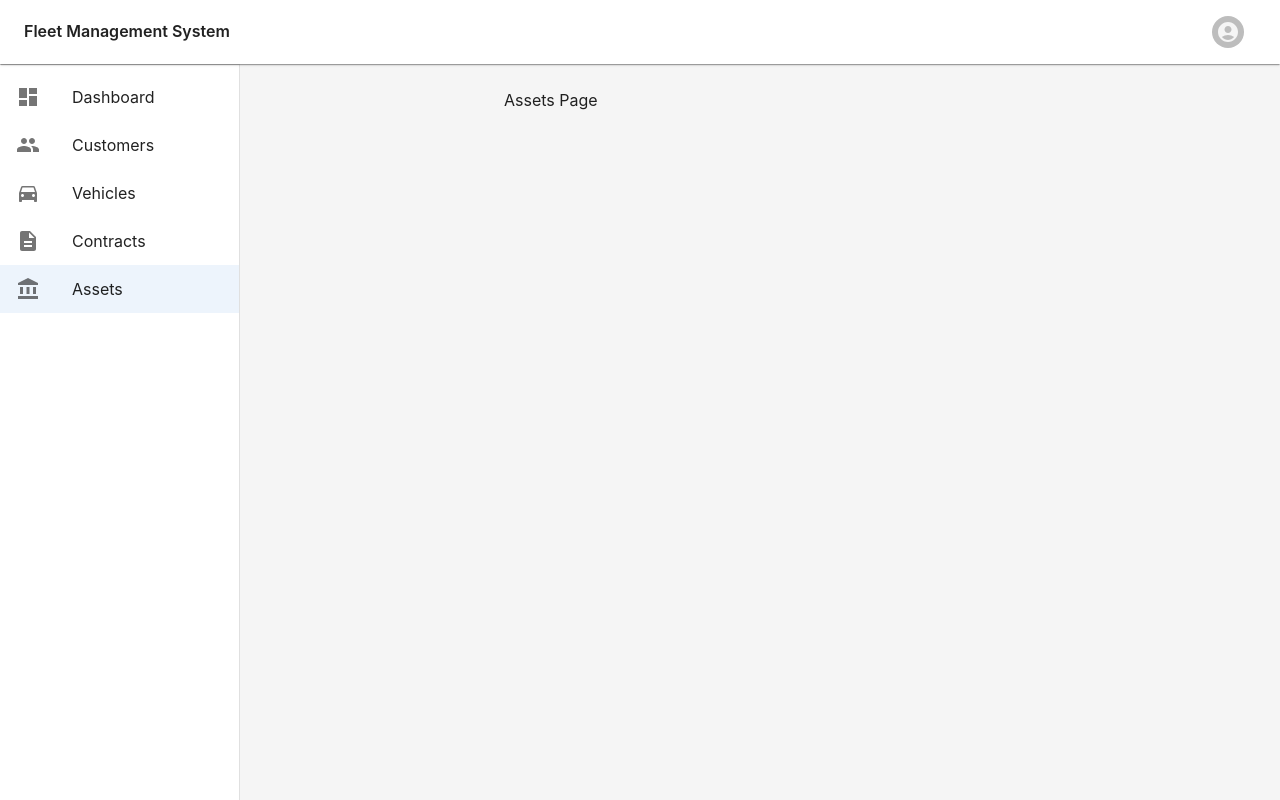
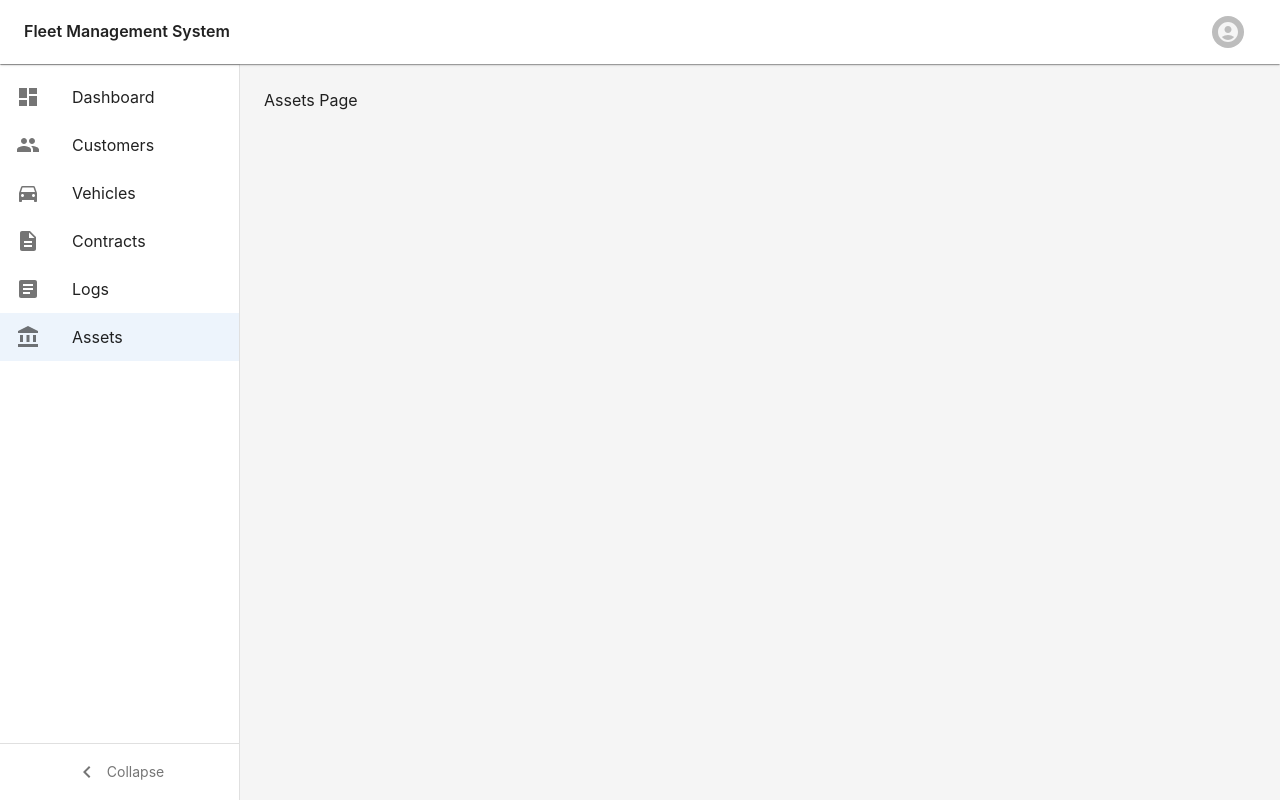
Before and after one commit to AdmirDemaj1/fleet-frontend, a React (Vite) app: page /assets in a window 1280 px wide. Built offline with nearby package versions, Linux system fonts and the light colour scheme; no server answers.

Commit message:
sidebar collapses, fixed the gap and added routes

```diff
--- a/src/routes/AppRoutes.tsx
+++ b/src/routes/AppRoutes.tsx
@@ -12,15 +12,32 @@ export const AppRoutes: React.FC = () => {
     <Routes>
       <Route path="/" element={<DashboardLayout />}>
         <Route index element={<Navigate to="/customers" replace />} />
+
         <Route path="customers">
           <Route index element={<CustomersPage />} />
           <Route path="new" element={<CreateCustomerPage />} />
-          {/* <Route path=":id" element={<CustomerDetailsPage />} /> */}
+          <Route path=":id" element={<div>New Vehicle Page</div>} />
           <Route path=":id/edit" element={<EditCustomerPage />} />
         </Route>
-        {/* Add other routes here */}
-        <Route path="vehicles" element={<div>Vehicles Page</div>} />
-        <Route path="contracts" element={<div>Contracts Page</div>} />
+
+
+        <Route path="vehicles">
+          <Route index element={<div>Vehicles Pager</div>} />
+          <Route path="new" element={<div>New Vehicle Page</div>} />
+          <Route path=":id/edit" element={<div>edit Vehicle Page</div>} />
+        </Route>
+
+
+        <Route path="contracts">
+          <Route index element={<div>Contracts Pager</div>} />
+          <Route path="new" element={<div>New Contract Pager</div>} />
+          <Route path=":id/edit" element={<div>Edit Contract Page</div>} />
+        </Route>
+
+        <Route path='logs' element={<div>Logs Page</div>} />
+
+
+
         <Route path="assets" element={<div>Assets Page</div>} />
       </Route>
     </Routes>
--- a/src/shared/components/Layout/DashboardLayout.tsx
+++ b/src/shared/components/Layout/DashboardLayout.tsx
@@ -5,12 +5,18 @@ import { Header } from './Header';
 import { Sidebar } from './Sidebar';
 
 const drawerWidth = 240;
+const collapsedDrawerWidth = 64; // Width when only icons are visible
 
 export const DashboardLayout: React.FC = () => {
   const [mobileOpen, setMobileOpen] = useState(false);
+  const [collapsed, setCollapsed] = useState(false); // New state for collapsed sidebar
 
   const handleDrawerToggle = () => {
     setMobileOpen(!mobileOpen);
+  };
+
+  const handleSidebarCollapse = () => {
+    setCollapsed(!collapsed);
   };
 
   return (
@@ -18,17 +24,19 @@ export const DashboardLayout: React.FC = () => {
       <CssBaseline />
       <Header onMenuClick={handleDrawerToggle} />
       <Sidebar
-        drawerWidth={drawerWidth}
+        drawerWidth={collapsed ? collapsedDrawerWidth : drawerWidth} // Use different width based on collapsed state
         mobileOpen={mobileOpen}
         onClose={handleDrawerToggle}
+        collapsed={collapsed} // Pass collapsed state
+        onCollapse={handleSidebarCollapse} // Pass collapse handler
       />
       <Box
         component="main"
         sx={{
           flexGrow: 1,
           p: 3,
-          width: { sm: `calc(100% - ${drawerWidth}px)` },
-          ml: { sm: `${drawerWidth}px` }
+          width: { sm: `calc(100% - ${collapsed ? collapsedDrawerWidth : drawerWidth}px)` },
+          // Adjust margin based on collapsed state
         }}
       >
         <Toolbar />
--- a/src/shared/components/Layout/Sidebar.tsx
+++ b/src/shared/components/Layout/Sidebar.tsx
@@ -9,20 +9,27 @@ import {
   ListItemText,
   Toolbar,
   Divider,
-  Box
+  Box,
+  IconButton,
+  Typography
 } from '@mui/material';
 import {
   Dashboard,
   People,
   DirectionsCar,
   Description,
-  AccountBalance
+  AccountBalance,
+  Article,
+  ChevronLeft,
+  ChevronRight
 } from '@mui/icons-material';
 
 interface SidebarProps {
   drawerWidth: number;
   mobileOpen: boolean;
   onClose: () => void;
+  collapsed: boolean;
+  onCollapse: () => void;
 }
 
 const menuItems = [
@@ -30,16 +37,22 @@ const menuItems = [
   { text: 'Customers', icon: <People />, path: '/customers' },
   { text: 'Vehicles', icon: <DirectionsCar />, path: '/vehicles' },
   { text: 'Contracts', icon: <Description />, path: '/contracts' },
+  { text: 'Logs', icon: <Article />, path: '/logs' },
   { text: 'Assets', icon: <AccountBalance />, path: '/assets' }
 ];
 
-export const Sidebar: React.FC<SidebarProps> = ({ drawerWidth, mobileOpen, onClose }) => {
+export const Sidebar: React.FC<SidebarProps> = ({ drawerWidth, mobileOpen, onClose, collapsed, onCollapse }) => {
   const navigate = useNavigate();
   const location = useLocation();
 
   const drawer = (
-    <div>
-      <Toolbar />
+    <Box sx={{ display: 'flex', flexDirection: 'column', height: '100%' }}>
+      <Box>
+        <Toolbar>
+          <IconButton onClick={onCollapse}>
+            {collapsed ? <ChevronRight /> : <ChevronLeft />}
+          </IconButton>
+        </Toolbar>
         <Divider />
         <List>
           {menuItems.map((item) => (
@@ -52,12 +65,23 @@ export const Sidebar: React.FC<SidebarProps> = ({ drawerWidth, mobileOpen, onClo
                 }}
               >
                 <ListItemIcon>{item.icon}</ListItemIcon>
-              <ListItemText primary={item.text} />
+                <ListItemText primary={collapsed ? '' : item.text} />
               </ListItemButton>
             </ListItem>
           ))}
         </List>
-    </div>
+      </Box>
+      <Box sx={{ flexGrow: 1 }} /> {/* This will push the collapse button to the bottom */}
+      <Divider />
+      <Box sx={{ p: 1, textAlign: 'center' }}>
+        <IconButton onClick={onCollapse} sx={{ width: '100%' }}>
+          {collapsed ? <ChevronRight /> : <ChevronLeft />}
+          <Typography variant="body2" sx={{ ml: 1, display: collapsed ? 'none' : 'inline' }}>
+            Collapse
+          </Typography>
+        </IconButton>
+      </Box>
+    </Box>
   );
 
   return (
@@ -83,7 +107,7 @@ export const Sidebar: React.FC<SidebarProps> = ({ drawerWidth, mobileOpen, onClo
           display: { xs: 'none', sm: 'block' },
           '& .MuiDrawer-paper': { boxSizing: 'border-box', width: drawerWidth }
         }}
-        open
+        open={true}
       >
         {drawer}
       </Drawer>
```
Also changed, not shown: 1 other file (tests, documents, lock files or other folders). Lines whose indentation alone changed are shown as unchanged.
